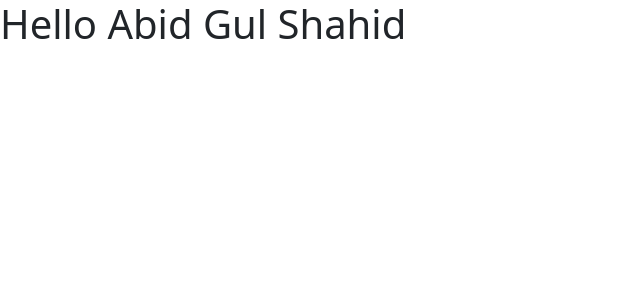
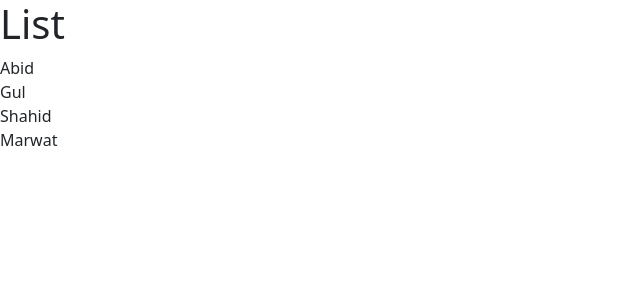
Before and after one commit to abidgulshahid/react-learning-app, a React (Vite) app in the folder react_learning/: page / in a window 1280 px wide. Shown: the top 300 px of the page, without its empty margins (0-640 px from the left). Built offline with nearby package versions, Linux system fonts and the light colour scheme.

Commit message:
new group

```diff
--- a/react_learning/src/App.tsx
+++ b/react_learning/src/App.tsx
@@ -1,7 +1,8 @@
 import Message from "./Message";
+import ListGroups from "./Components/ListGroups";
 
 function App(){
-  return <div><Message/></div>
+  return <div><ListGroups/></div>
 }
 
 export default App
--- /dev/null
+++ b/react_learning/src/Components/ListGroups.tsx
@@ -0,0 +1,16 @@
+
+function ListGroups(){
+    const Lists  = ['Abid', 'Gul', 'Shahid', 'Marwat']
+
+    return (
+        <>
+    <h1>List</h1>
+<ul className="list-group">
+    {Lists.map((items) => (<li>{items}</li>))}
+</ul>
+</>
+
+    )
+}
+
+export default ListGroups
```
